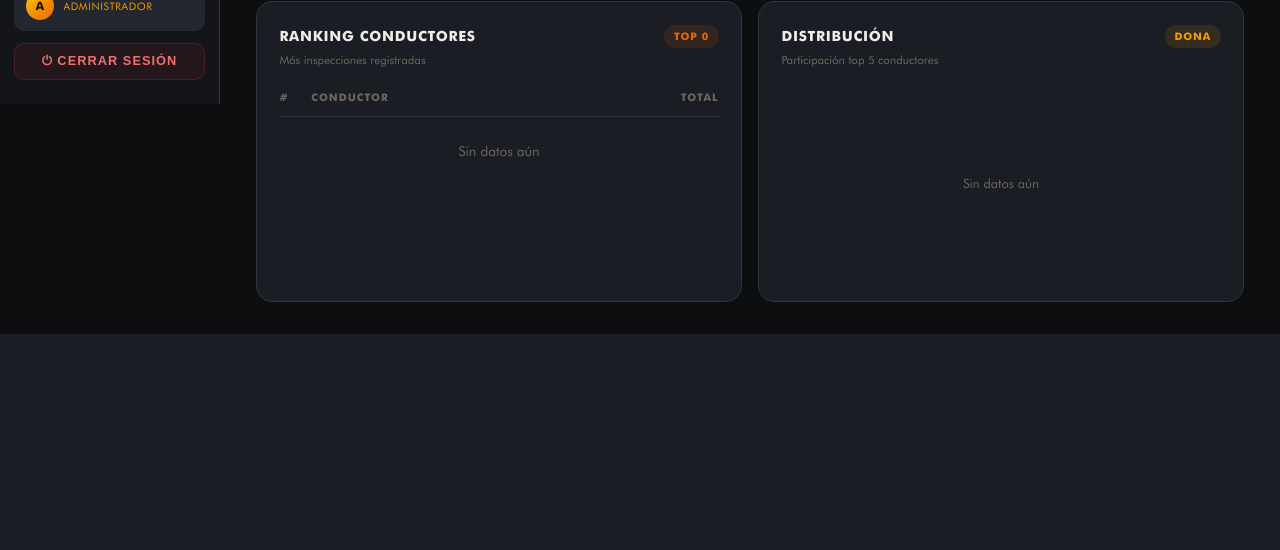
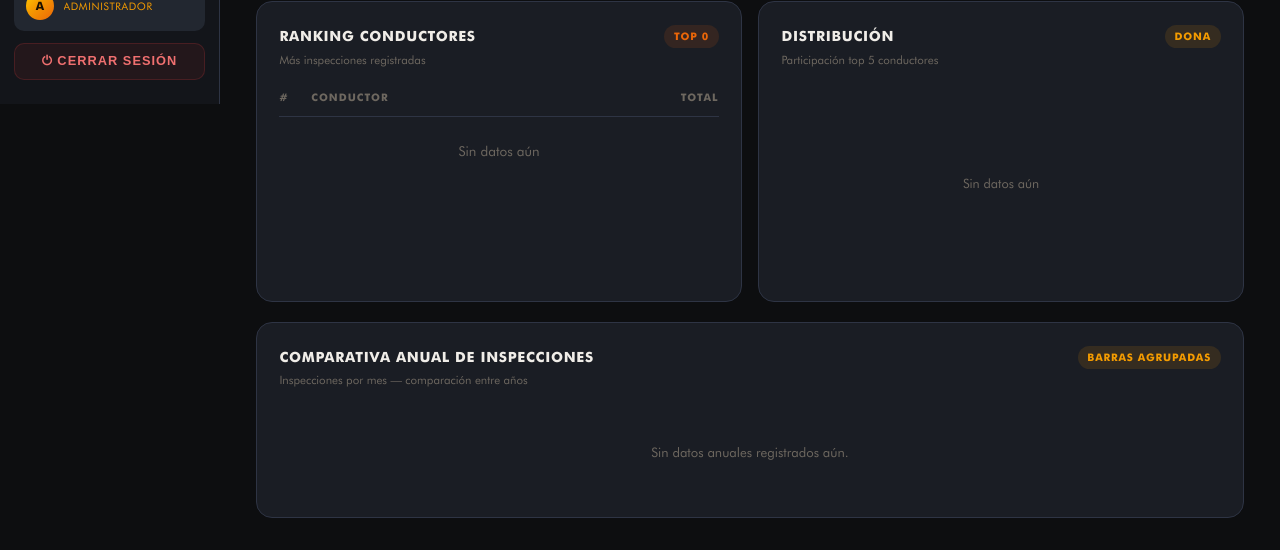
Before and after one commit to Sant-Beco/Misionales, a FastAPI app: template app/templates/admin/dashboard.html in a window 1280 px wide. Shown: the part 696-1246 px from the top of the page. Before the commit the page ends 1030 px from the top, so only its background shows below. Run offline with FastAPI, Linux system fonts and the light colour scheme; the template is opened without the code that fills it, so the values that code supplies are empty; parts of the project's set-up code (start-up, migrations or seed data) failed here and were passed over.

Commit message:
mejora de dashboard con conparativa anual

```diff
--- a/app/templates/admin/dashboard.html
+++ b/app/templates/admin/dashboard.html
@@ -201,7 +201,9 @@
 
     .mini-bar { display: inline-block; height: 4px; border-radius: 2px; margin-left: 0.4rem; vertical-align: middle; background: var(--amber); opacity: 0.45; }
     .count-pill { background: rgba(245,156,0,0.1); color: var(--amber); padding: 0.15rem 0.55rem; border-radius: 12px; font-size: 0.75rem; font-weight: 700; }
-  </style>
+    .annual-card { grid-column: 1 / -1; }  /* full-width en cualquier grid */
+
+</style>
 </head>
 <body>
 
@@ -351,6 +353,25 @@
       </div>
     </div>
   </div>
+  <!-- ── GRÁFICA ANUAL COMPARATIVA ── -->
+  <div class="chart-card annual-card" style="animation-delay:0.30s; margin-top:1.25rem;">
+    <div class="chart-header">
+      <div>
+        <div class="chart-title">Comparativa anual de inspecciones</div>
+        <div class="chart-desc">Inspecciones por mes — comparación entre años</div>
+      </div>
+      <div style="display:flex;gap:0.5rem;align-items:center;">
+        <span id="anualLegend" style="display:flex;gap:0.75rem;flex-wrap:wrap;"></span>
+        <span class="chip chip-amber">Barras agrupadas</span>
+      </div>
+    </div>
+    <div style="position:relative;">
+      <canvas id="annualChart" height="130"></canvas>
+      <div id="annualEmpty" style="display:none;text-align:center;padding:2rem;color:var(--text3);font-size:0.82rem;">
+        Sin datos anuales registrados aún.
+      </div>
+    </div>
+  </div>
 
 </main>
 
@@ -460,7 +481,87 @@ const tooltipDefaults = {
   });
 })();
 
-// ── DONA ──
+// ── BARRAS AGRUPADAS — ANUAL ──
+(function() {
+  const meses = ['Ene','Feb','Mar','Abr','May','Jun','Jul','Ago','Sep','Oct','Nov','Dic'];
+
+  // Datos inyectados desde Jinja2
+  const datosAnuales = [
+    {% for serie in inspecciones_anual %}
+    { anio: {{ serie.anio }}, meses: {{ serie.meses | tojson }} },
+    {% endfor %}
+  ];
+
+  if (!datosAnuales.length) {
+    document.getElementById('annualChart').style.display = 'none';
+    document.getElementById('annualEmpty').style.display = 'block';
+    return;
+  }
+
+  // Paleta por año — amber, golden, ember, orange + variantes
+  const YEAR_PALETTE = [
+    { bg: 'rgba(245,156,0,0.75)',  border: '#F59C00' },
+    { bg: 'rgba(255,204,0,0.75)',  border: '#FFCC00' },
+    { bg: 'rgba(235,102,8,0.75)',  border: '#EB6608' },
+    { bg: 'rgba(239,125,0,0.75)',  border: '#EF7D00' },
+    { bg: 'rgba(180,220,80,0.75)', border: '#a8d440' },
+  ];
+
+  const datasets = datosAnuales.map((serie, i) => {
+    const pal = YEAR_PALETTE[i % YEAR_PALETTE.length];
+    return {
+      label: String(serie.anio),
+      data: serie.meses,
+      backgroundColor: pal.bg,
+      borderColor: pal.border,
+      borderWidth: 1.5,
+      borderRadius: 4,
+      borderSkipped: false,
+    };
+  });
+
+  new Chart(document.getElementById('annualChart'), {
+    type: 'bar',
+    data: { labels: meses, datasets },
+    options: {
+      responsive: true,
+      interaction: { mode: 'index', intersect: false },
+      plugins: {
+        legend: {
+          display: true,
+          position: 'top',
+          align: 'end',
+          labels: {
+            boxWidth: 12, boxHeight: 12,
+            padding: 14,
+            font: { size: 11 },
+            color: '#F0EDE8',
+          }
+        },
+        tooltip: {
+          ...tooltipDefaults,
+          callbacks: {
+            title: (items) => `${meses[items[0].dataIndex]}`,
+            label: (item) => ` ${item.dataset.label}: ${item.parsed.y} inspecciones`,
+          }
+        }
+      },
+      scales: {
+        x: {
+          grid: { display: false },
+          ticks: { font: { size: 11 } }
+        },
+        y: {
+          grid: { color: BORDER },
+          beginAtZero: true,
+          ticks: { precision: 0, font: { size: 11 } }
+        }
+      }
+    }
+  });
+})();
+
+
 (function() {
   const top5 = usuariosActivos.slice(0, 5);
   if (!top5.length) {
```
Also changed, not shown: app/routes_admin.py (+30 -0 lines).
